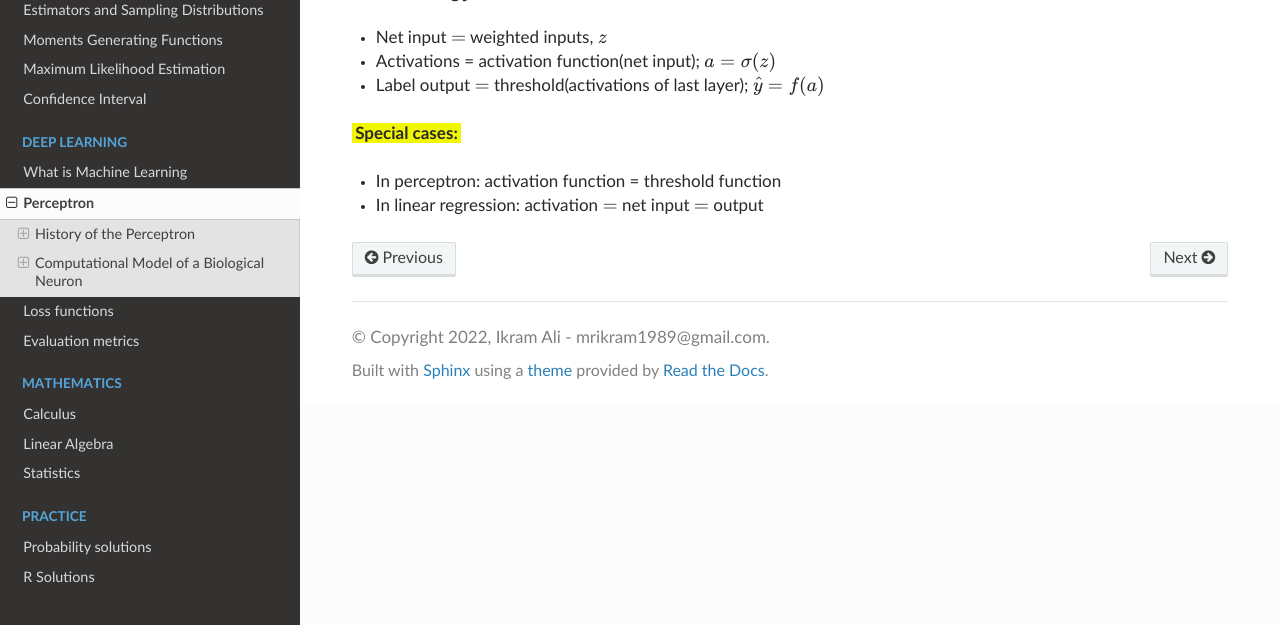
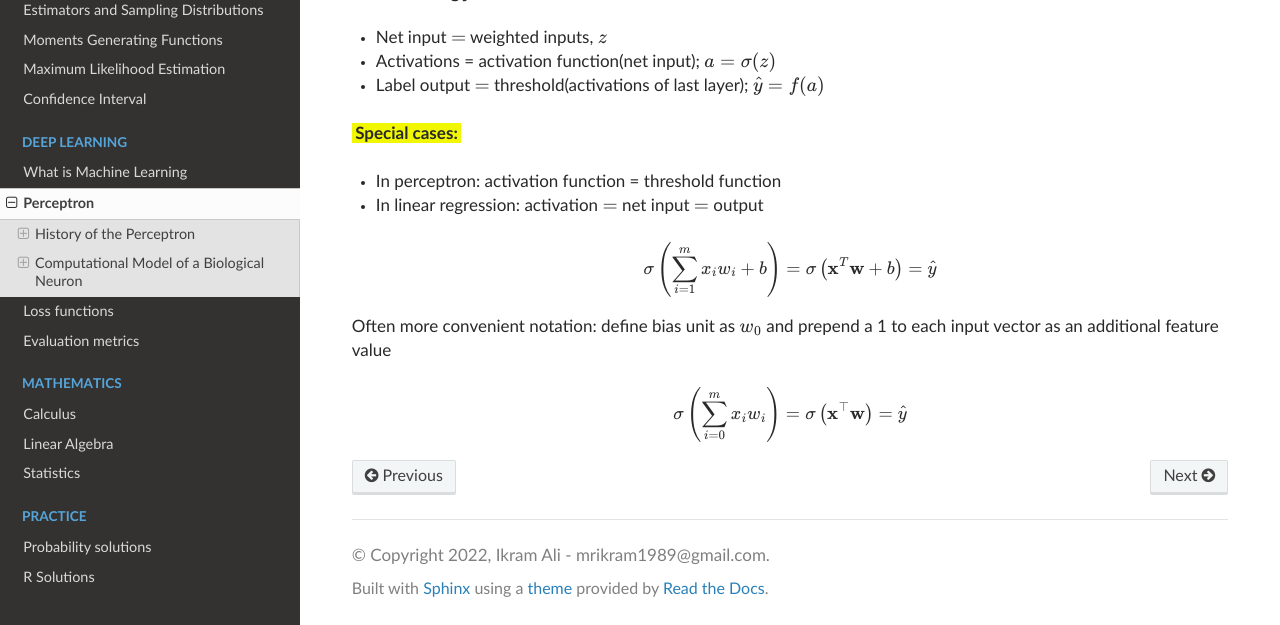
Before and after one commit to akkefa/ml-notes, a Sphinx documentation site: the page built from docs/deep_learning/perceptron.md, in a window 1280 px wide and 900 px high, scrolled down 1701 px, cut to the strip 275-900 px from the top of the window. Built offline with Sphinx 7.4.7 and the Read the Docs theme 2.0.0, drawn with Linux system fonts in a browser that asks for light colours.

Commit message:
new changes

```diff
--- a/docs/deep_learning/perceptron.md
+++ b/docs/deep_learning/perceptron.md
@@ -43,3 +43,14 @@ kernelspec:
 **Special cases:**
 - In perceptron: activation function = threshold function
 - In linear regression: activation $=$ net input $=$ output
+
+$$
+\sigma\left(\sum_{i=1}^m x_i w_i+b\right)=\sigma\left(\mathbf{x}^T \mathbf{w}+b\right)=\hat{y}
+$$
+
+Often more convenient notation: define bias unit as $w_0$ and prepend a 1 to each input vector as an additional
+feature value
+
+$$
+\sigma\left(\sum_{i=0}^m x_i w_i\right)=\sigma\left(\mathbf{x}^{\top} \mathbf{w}\right)=\hat{y}
+$$
```
